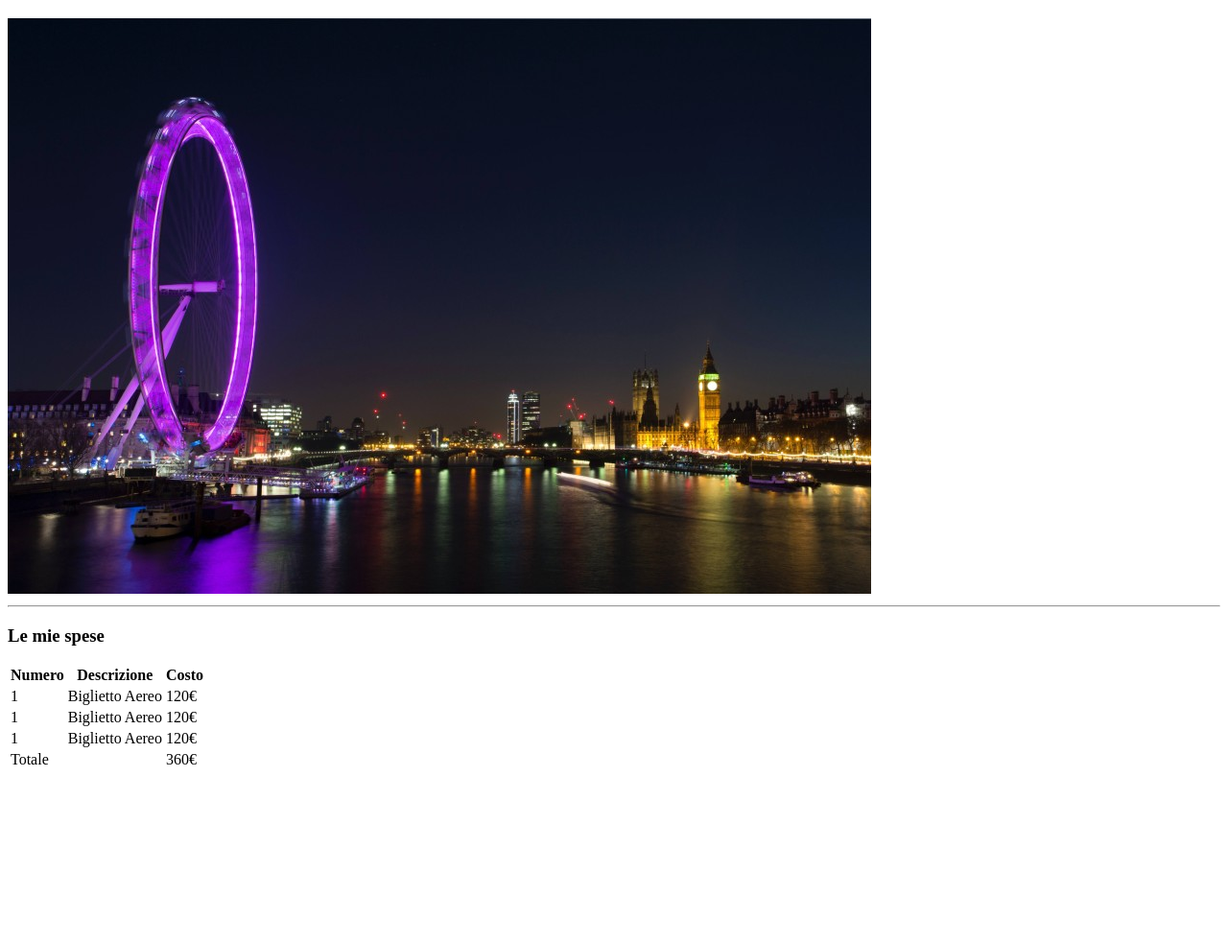
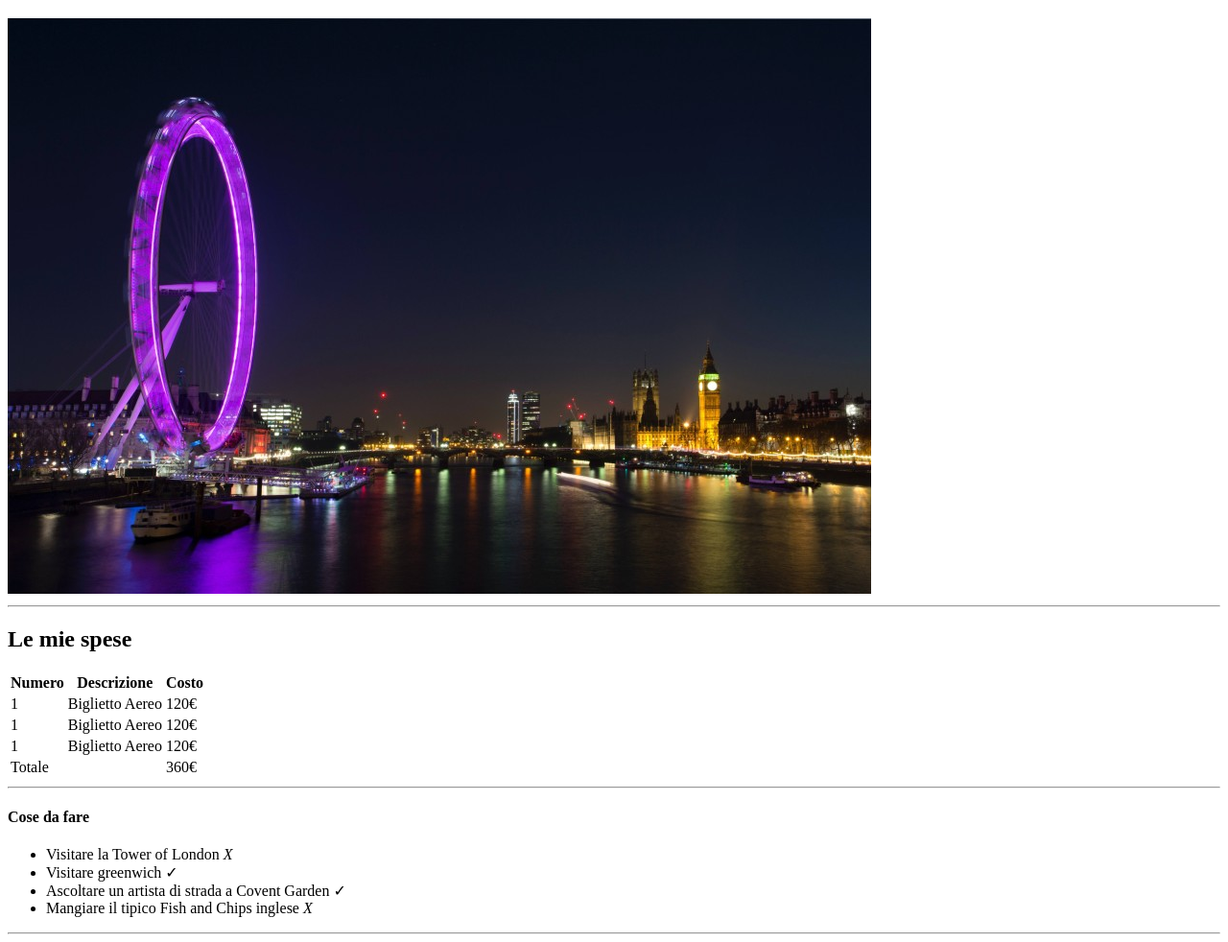
Before and after one commit to eleonoracappellesso/html-london-trip, a plain HTML site: page index.html in a window 1280 px wide. Shown: the part 79-1061 px from the top of the page at 96% size. Before the commit the page ends 891 px from the top, so only its background shows below. Drawn offline with Linux system fonts and the light colour scheme.

Commit message:
added section with unordined list to main

```diff
--- a/index.html
+++ b/index.html
@@ -18,7 +18,7 @@
     <!-- main -->
      <main>
         <section>
-            <h3>Le mie spese</h3>
+            <h2>Le mie spese</h2>
             <!-- inserisco tabella -->
             <table>
                 <thead>
@@ -54,6 +54,18 @@
                 </tfoot>
             </table>
         </section>
+        <hr>
+        <section>
+            <h4>Cose da fare</h4>
+            <!-- inserisco elenco puntato -->
+            <ul>
+                <li>Visitare la Tower of London <em>X</em></li>
+                <li>Visitare greenwich &#10003;</li>
+                <li>Ascoltare un artista di strada a Covent Garden &#10003;</li>
+                <li>Mangiare il tipico Fish and Chips inglese <em>X</em></li>
+            </ul>
+        </section>
+        <hr>
      </main>
      <!-- footer -->
       <footer>
```
